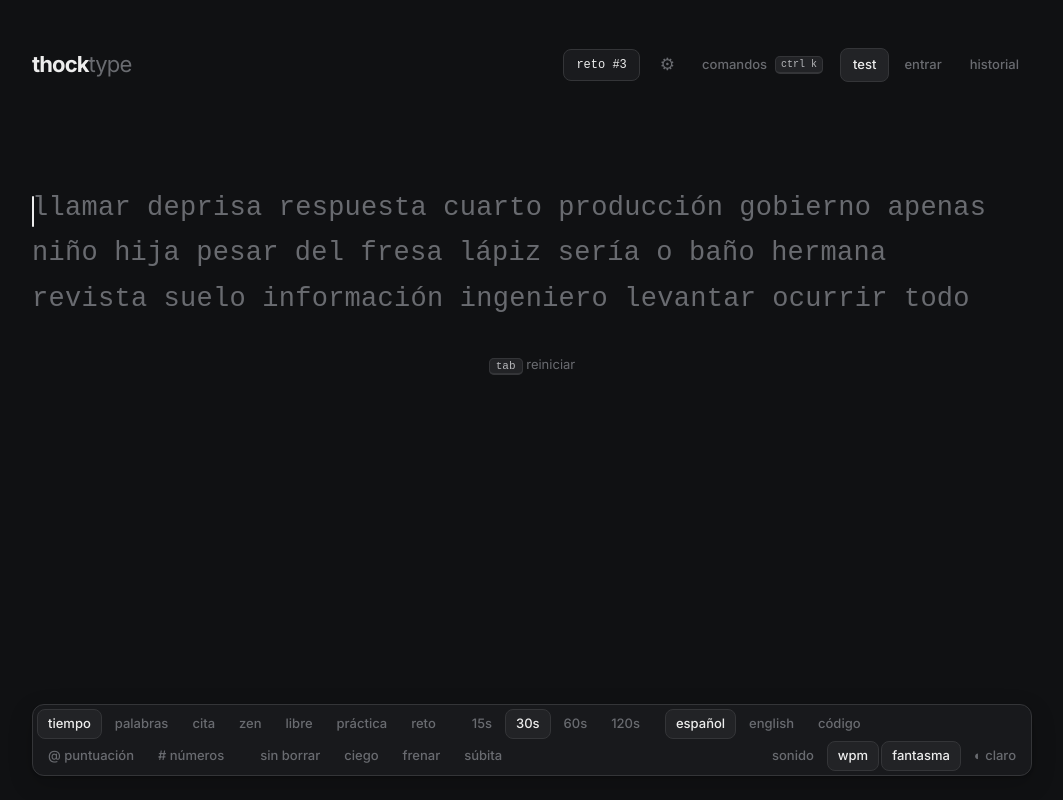
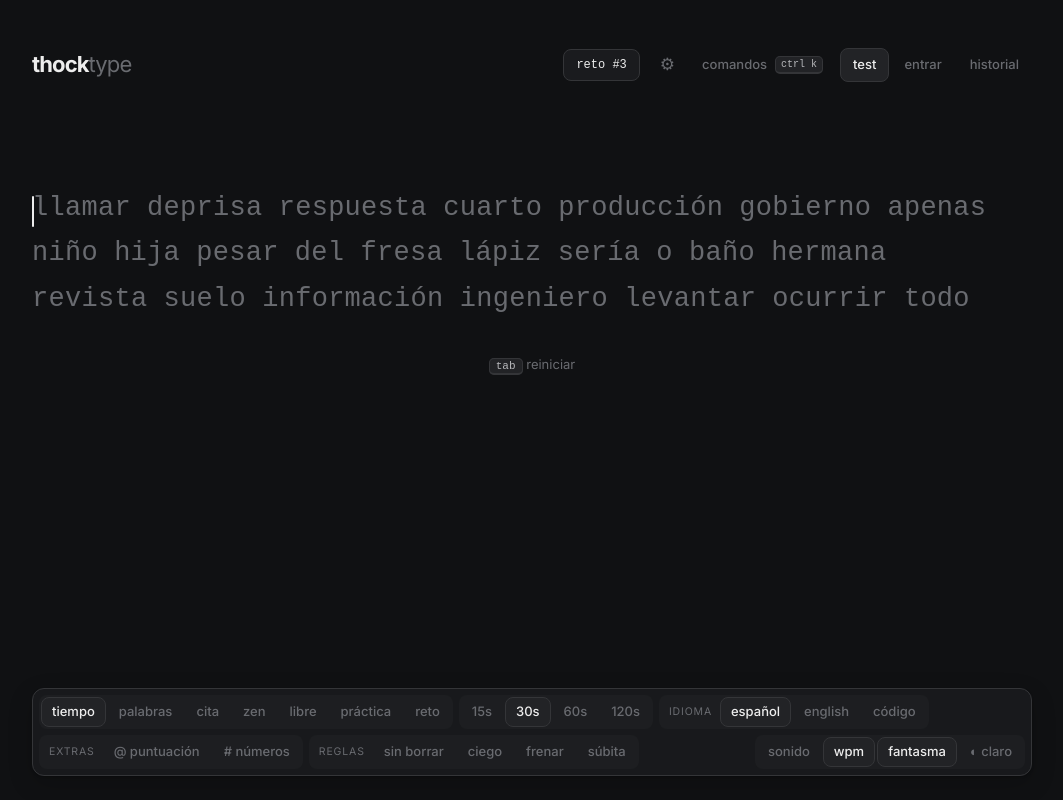
Before and after one commit to fariascode/thocktype, a React (Vite) app: page / in a window 1280 px wide. Shown: the whole page, without its empty margins (108-1171 px from the left). Built offline with nearby package versions, Linux system fonts and the light colour scheme; a web font is replaced by a local one.

Commit message:
feat(ui): barra de opciones en dos filas con grupos separados y etiquetas

```diff
--- a/src/App.tsx
+++ b/src/App.tsx
@@ -537,12 +537,14 @@ function StatusBar({ s, set, restart, edit, weak, today }: {
     <button className={on ? 'on' : ''} onClick={onClick} title={title}>{label}</button>
   return (
     <footer className="status fade">
-      <div className="seg mode">
+      {/* row 1: what you type · row 2: how you type it */}
+      <div className="status-row">
+      <div className="seg mode" aria-label="modo">
         {(Object.keys(MODES) as Mode[]).map(m => (
           <button key={m} className={m === s.mode ? 'on' : ''} onClick={() => restart({ mode: m })}>{MODES[m]}</button>
         ))}
       </div>
-      <div className="seg">
+      <div className="seg" aria-label="duración">
         {s.mode === 'time' && DURATIONS.map(d => opt(d === s.duration, `${d}s`, () => restart({ duration: d })))}
         {s.mode === 'words' && COUNTS.map(c => opt(c === s.count, `${c}`, () => restart({ count: c })))}
         {s.mode === 'quote' && opt(false, 'otra cita', () => restart())}
@@ -562,27 +564,33 @@ function StatusBar({ s, set, restart, edit, weak, today }: {
           : <span className="note">haz unos tests para detectar tus teclas débiles</span>)}
       </div>
       {s.mode !== 'custom' && (
-        <div className="seg">
+        <div className="seg" aria-label="idioma">
+          <span className="seg-label" aria-hidden>idioma</span>
           {(Object.keys(LANGS) as Lang[]).map(l => opt(l === s.lang, LANGS[l], () => restart({ lang: l })))}
         </div>
       )}
+      </div>
+      <div className="status-row">
       {usesOpts(s.mode) && (
-        <div className="seg">
+        <div className="seg" aria-label="extras">
+          <span className="seg-label" aria-hidden>extras</span>
           {opt(s.punct, '@ puntuación', () => restart({ punct: !s.punct }), 'mayúsculas y puntuación')}
           {opt(s.numbers, '# números', () => restart({ numbers: !s.numbers }))}
         </div>
       )}
       {s.mode !== 'daily' && s.mode !== 'zen' && (
         <div className="seg" aria-label="reglas">
+          <span className="seg-label" aria-hidden>reglas</span>
           {(Object.keys(RULES) as (keyof Rules)[]).map(k =>
             opt(s.rules[k], RULES[k][0], () => restart({ rules: { ...s.rules, [k]: !s.rules[k] } }), RULES[k][1]))}
         </div>
       )}
-      <div className="seg prefs">
+      <div className="seg prefs" aria-label="preferencias">
         {opt(s.sound, 'sonido', () => set({ ...s, sound: !s.sound }))}
         {opt(s.live, 'wpm', () => set({ ...s, live: !s.live }), 'wpm en vivo')}
         {opt(s.ghost, 'fantasma', () => set({ ...s, ghost: !s.ghost }), 'un cursor fantasma corre a tu récord')}
         {opt(false, isLight(s.theme) ? '◑ oscuro' : '◐ claro', () => set({ ...s, theme: isLight(s.theme) ? 'dark' : 'light' }))}
+      </div>
       </div>
     </footer>
   )
--- a/src/index.css
+++ b/src/index.css
@@ -207,13 +207,18 @@ kbd {
 
 /* ── Status bar: floating soft surface ────────────────────────────────── */
 .status {
-  margin-top: auto; position: sticky; bottom: 16px; display: flex; flex-wrap: wrap; align-items: center;
+  margin-top: auto; position: sticky; bottom: 16px; display: flex; flex-direction: column; gap: 6px;
   background: color-mix(in srgb, var(--surface) 92%, transparent); border: 1px solid var(--border);
-  border-radius: var(--r-md); box-shadow: var(--shadow); padding: 4px; font-size: 13px;
-  column-gap: 14px; row-gap: 2px; max-width: 100%;
+  border-radius: var(--r-md); box-shadow: var(--shadow); padding: 6px; font-size: 13px; max-width: 100%;
 }
-/* groups are separated by space, so wrapped rows never start with a stray divider */
-.seg { display: flex; flex-wrap: wrap; align-items: center; gap: 2px; min-width: 0; }
+.status-row { display: flex; flex-wrap: wrap; align-items: center; gap: 6px; }
+/* each group sits on its own soft track, so options read as sets instead of one long line */
+.seg {
+  display: flex; flex-wrap: wrap; align-items: center; gap: 2px; min-width: 0; padding: 2px;
+  background: color-mix(in srgb, var(--surface-2) 55%, transparent); border-radius: calc(var(--r-md) - 4px);
+}
+.seg:empty { display: none; }
+.seg-label { font-size: 10.5px; text-transform: uppercase; letter-spacing: .08em; color: var(--text-3); padding: 0 6px 0 8px; }
 .seg button { padding: 4px 10px; min-height: 30px; }
 .seg.prefs { margin-left: auto; }
 .note { color: var(--text-3); padding: 4px 10px; font-size: 13px; }
```
